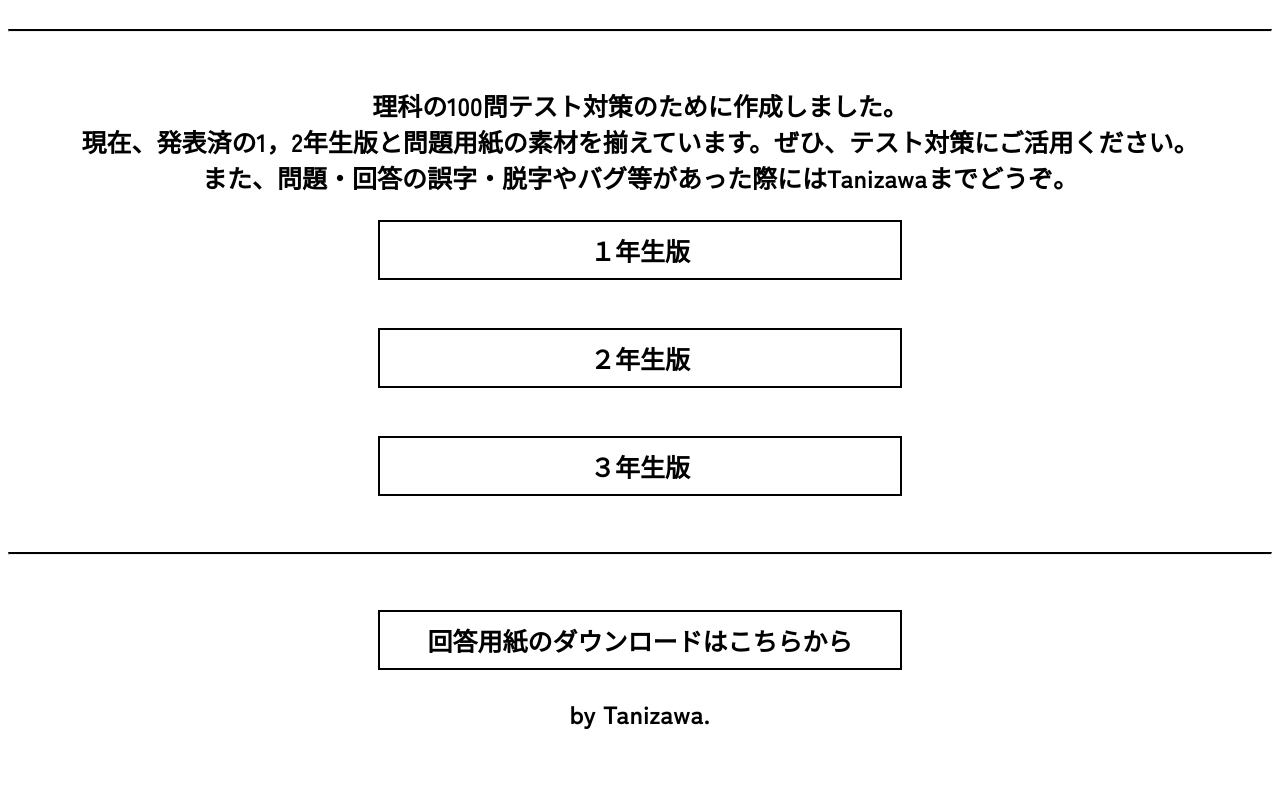
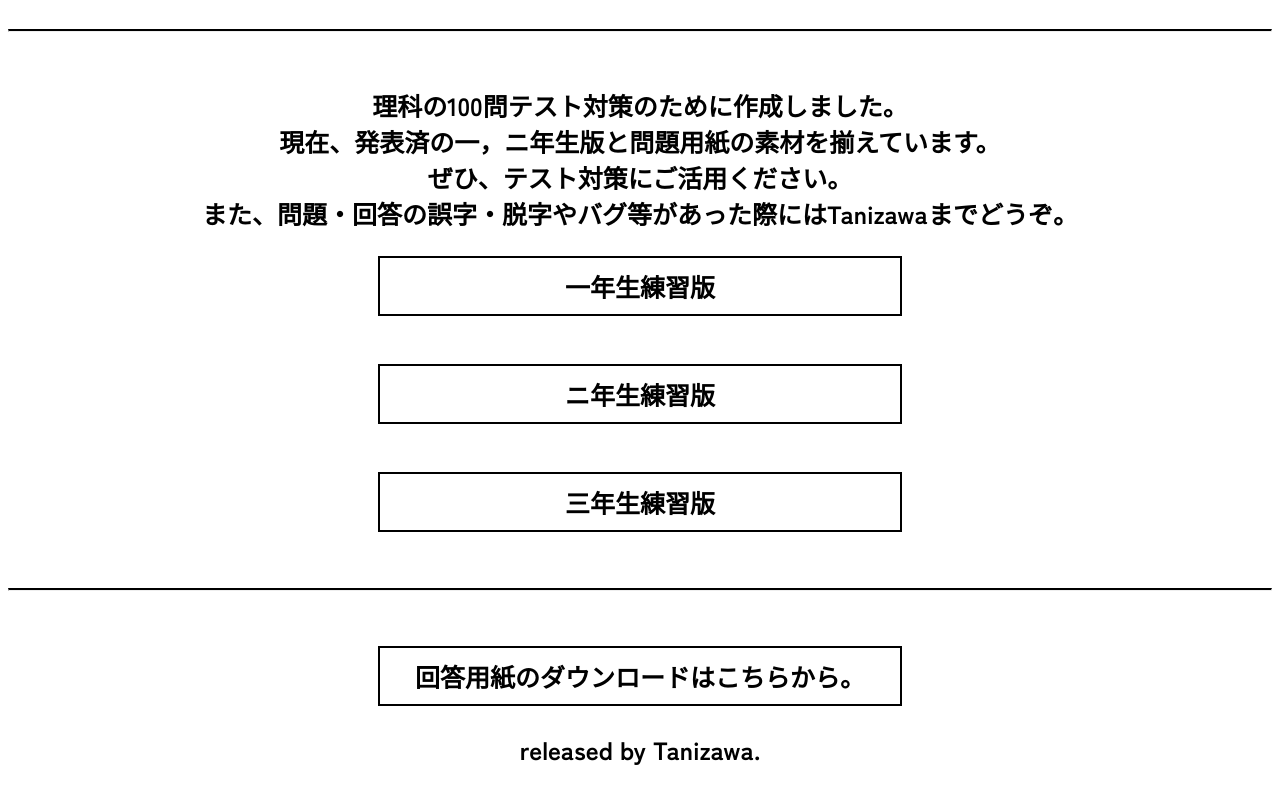
Before and after one commit to takomix/Fuji-Tools, a plain HTML site: page index.html in a window 1280 px wide. Shown: the part 290-1082 px from the top of the page. Before the commit the page ends 1046 px from the top, so only its background shows below. Drawn offline with Linux system fonts and the light colour scheme.

Commit message:
Add files via upload

```diff
--- a/index.html
+++ b/index.html
@@ -13,26 +13,26 @@
 
 <hr>
 
-<p>理科の100問テスト対策のために作成しました。<br>現在、発表済の1，2年生版と問題用紙の素材を揃えています。ぜひ、テスト対策にご活用ください。<br>また、問題・回答の誤字・脱字やバグ等があった際にはTanizawaまでどうぞ。</p>
+<p>理科の100問テスト対策のために作成しました。<br>現在、発表済の一，ニ年生版と問題用紙の素材を揃えています。<br>ぜひ、テスト対策にご活用ください。<br>また、問題・回答の誤字・脱字やバグ等があった際にはTanizawaまでどうぞ。</p>
 
-<a style="display: inline-block;" href="https://science.fuji-tools.f5.si/first-year-edition">１年生版</a>
+<a style="display: inline-block;" href="https://science.fuji-tools.f5.si/first-year-edition">一年生練習版</a>
 <br>
 <br>
 <br>
-<a style="display: inline-block;" href="https://science.fuji-tools.f5.si/second-year-edition">２年生版</a>
+<a style="display: inline-block;" href="https://science.fuji-tools.f5.si/second-year-edition">ニ年生練習版</a>
 <br>
 <br>
 <br>
-<a style="display: inline-block;">３年生版</a>
+<a style="display: inline-block;">三年生練習版</a>
 <br>
 <br>
 <br>
 
 <hr>
 
-<a style="display: inline-block;">回答用紙のダウンロードはこちらから</a>
+<a style="display: inline-block;" href="answer-sheet.pdf" download="100問テスト用回答用紙.pdf">回答用紙のダウンロードはこちらから。</a>
 
-<p>by Tanizawa.</p>
+<p>released by Tanizawa.</p>
 
 <style>
 h1 {
```
